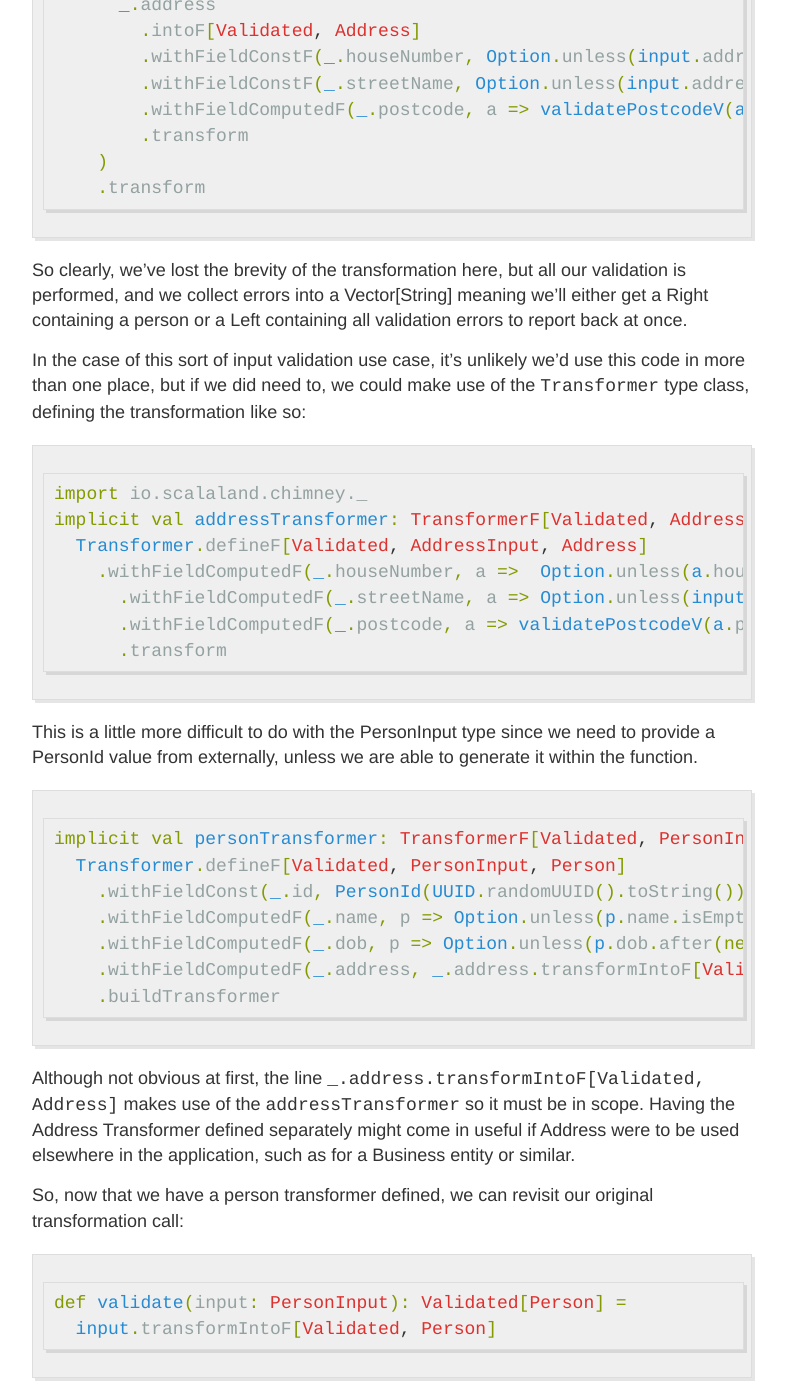
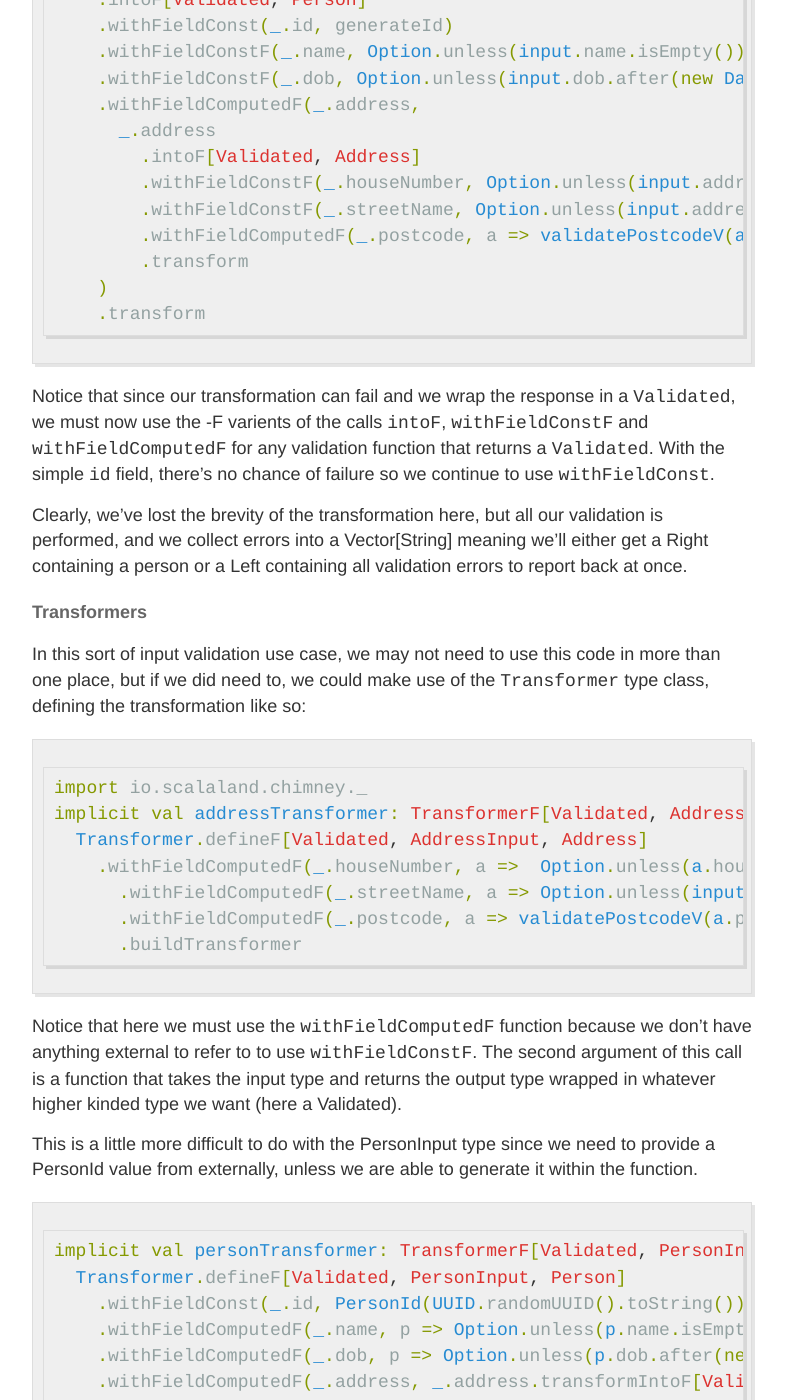
Before and after one commit to ocoulson/ocoulson.github.io, a Jekyll site: the page built from _posts/2021-06-23-model-transformations-with-chimney.md, in a window 1280 px wide and 1400 px high, scrolled down 5192 px. Shown: the whole window, without its empty margins (248-1034 px from the left). Built offline with Jekyll 4.4.1, drawn with Linux system fonts in a browser that asks for light colours; some of the changed text lies outside the part shown.

Commit message:
further tweaks to chimney post

````diff
--- a/_posts/2021-06-23-model-transformations-with-chimney.md
+++ b/_posts/2021-06-23-model-transformations-with-chimney.md
@@ -12,8 +12,9 @@ There are several scenarios when working on a project where we might need to tra
 On a project I work on, we try to keep our different domain models separate, so for example we'll have duplicated or nearly duplicated models for an entity for when it is stored in a database from when it is returned on the API.
 
 There are several reasons for doing this, including:
-- it keeps your code decoupled from other parts of the application,
+- we can have internal models with Value Classes to improve type safety without altering the interface between your code and an external service / different bounded context
 - it can shield the different parts of the application from changes made in another part.
+- you're following Domain Driven Design which suggests avoiding sharing models from different bounded contexts.
 
 BUT, converting an object into another very similar or identical class can be a bit long winded.
 
@@ -186,10 +187,13 @@ def validate(input: PersonInput): Validated[Person] =
     .transform
 ```
 
-So clearly, we've lost the brevity of the transformation here, but all our validation is performed, and we collect errors into a Vector[String] meaning we'll either get a Right containing a person or a Left containing all validation errors to report back at once.
+Notice that since our transformation can fail and we wrap the response in a `Validated`, we must now use the -F varients of the calls `intoF`, `withFieldConstF` and `withFieldComputedF` for any validation function that returns a `Validated`. With the simple `id` field, there's no chance of failure so we continue to use `withFieldConst`.
 
+Clearly, we've lost the brevity of the transformation here, but all our validation is performed, and we collect errors into a Vector[String] meaning we'll either get a Right containing a person or a Left containing all validation errors to report back at once.
 
-In the case of this sort of input validation use case, it's unlikely we'd use this code in more than one place, but if we did need to, we could make use of the `Transformer` type class, defining the transformation like so:
+#### Transformers
+
+In this sort of input validation use case, we may not need to use this code in more than one place, but if we did need to, we could make use of the `Transformer` type class, defining the transformation like so:
 
 ```scala
 import io.scalaland.chimney._
@@ -198,8 +202,11 @@ implicit val addressTransformer: TransformerF[Validated, AddressInput, Address]
     .withFieldComputedF(_.houseNumber, a =>  Option.unless(a.houseNumber < 1)(HouseNumber(a.houseNumber)).toRight(Vector("House number can't be less than 1")))
       .withFieldComputedF(_.streetName, a => Option.unless(input.address.streetName.isEmpty())(StreetName(input.address.streetName)).toRight(Vector("Empty street name")))
       .withFieldComputedF(_.postcode, a => validatePostcodeV(a.postcode))
-      .transform
+      .buildTransformer
 ```
+
+Notice that here we must use the `withFieldComputedF` function because we don't have anything external to refer to to use `withFieldConstF`.
+The second argument of this call is a function that takes the input type and returns the output type wrapped in whatever higher kinded type we want (here a Validated).
 
 This is a little more difficult to do with the PersonInput type since we need to provide a PersonId value from externally, unless we are able to generate it within the function.
 
````
Also changed, not shown: other parts of _posts/2021-06-23-model-transformations-with-chimney.md (+1 -1 lines).
